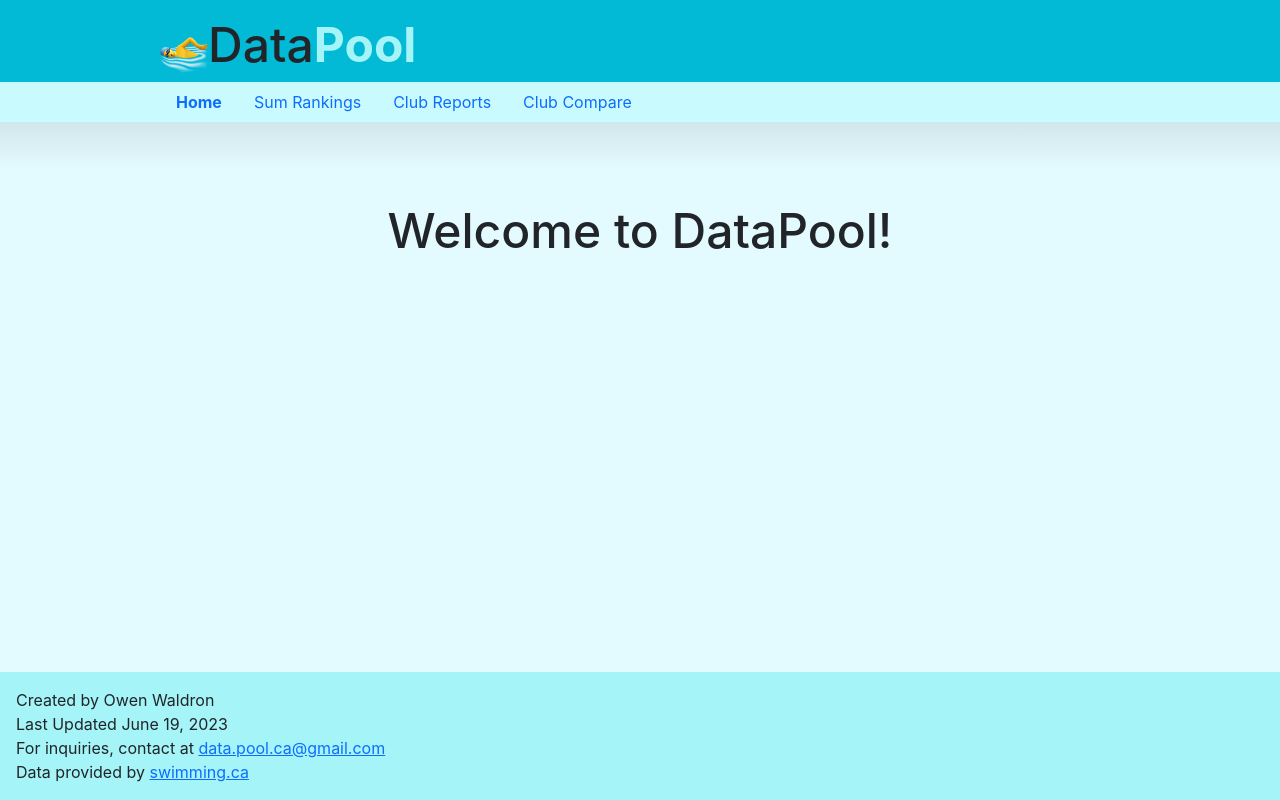
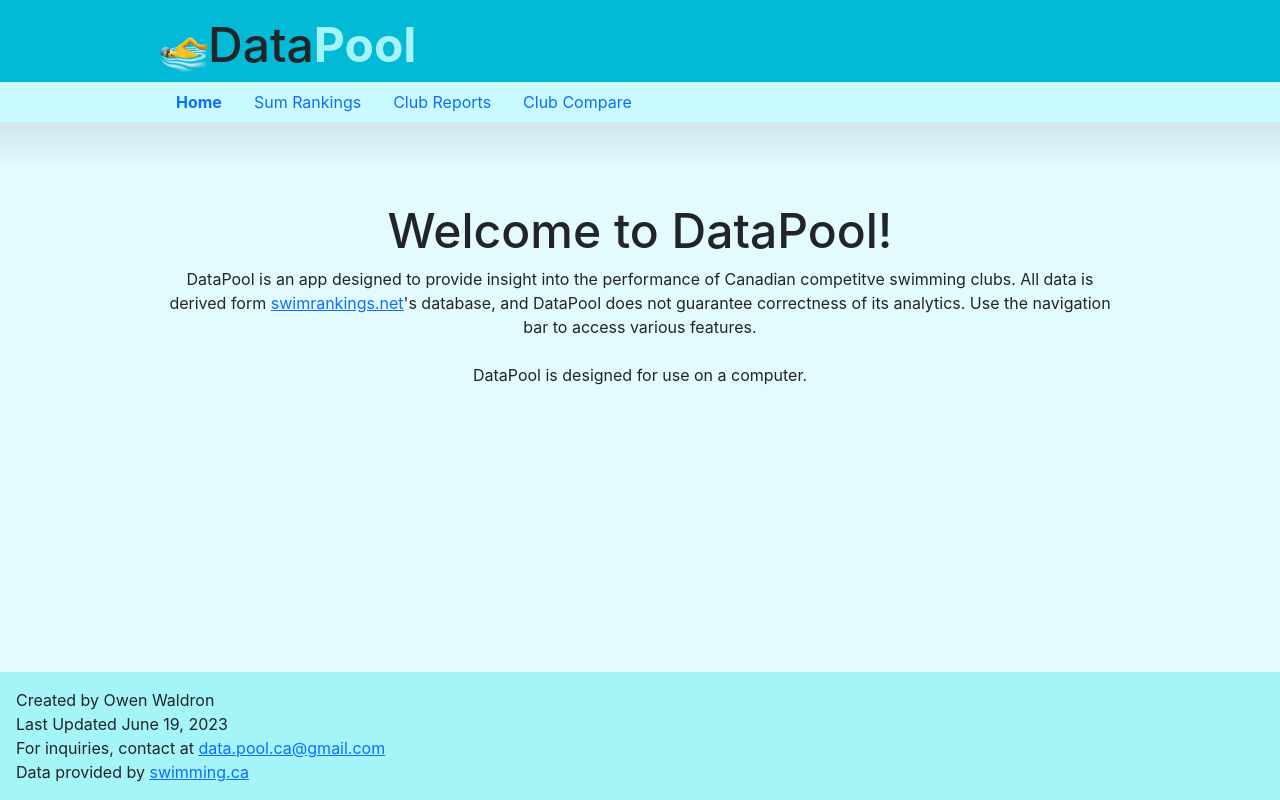
Before and after one commit to OwenWaldron/datapoolreact, a React (Create React App) app: page / in a window 1280 px wide. Built offline with nearby package versions, Linux system fonts and the light colour scheme.

Commit message:
Changed api address

```diff
--- a/package.json
+++ b/package.json
@@ -9,6 +9,7 @@
     "@testing-library/jest-dom": "^5.16.5",
     "@testing-library/react": "^13.4.0",
     "@testing-library/user-event": "^13.5.0",
+    "@vercel/analytics": "^1.0.1",
     "react": "^18.2.0",
     "react-dom": "^18.2.0",
     "react-router-dom": "^6.12.1",
--- a/src/App.css
+++ b/src/App.css
@@ -5,13 +5,20 @@ header {
 
 footer {
   background-color: #a4f4f8;
-  margin-top: 1rem;
+  margin-top: 6rem;
   padding: 1rem;
   text-align: left;
 }
 
-article {
-  vertical-align: top;
+
+.bodyDiv {
+  max-width: inherit;
+  background-color: #e3faff;
+  display: grid;
+  grid-template-rows: auto 1fr auto;
+  min-height: 100vh;
+  width: 100vw;
+  margin: 0rem;
 }
 
 nav {
@@ -22,9 +29,10 @@ nav {
 }
 
 .content {
-  padding: 0 10rem 0;
+  padding: 0rem 10rem 0rem;
   text-align: center;
   padding-bottom: 3rem;
+  max-width: 100%;
 }
 
 table {
@@ -32,7 +40,7 @@ table {
   margin-left: auto;
   margin-right: auto;
   empty-cells: hide;
-  box-shadow: 0 0 20px rgba(0, 0, 0, 0.15);
+  box-shadow: 0 0 1rem rgba(0, 0, 0, 0.15);
 }
 
 th, td {
@@ -97,14 +105,6 @@ a.navi {
 .icon {
   height: 3rem;
   width: 3rem;
-}
-
-body {
-  background-color: #e3faff;
-  display: grid;
-  grid-template-rows: auto 1fr auto;
-  min-height: 100vh;
-  margin: 0rem;
 }
 
 .spacer {
@@ -172,7 +172,6 @@ canvas {
 
 .statusSuccess {
   font-size: 1rem;
-  /* border: solid 1.5px black; */
   background-color: #18db4c;
   color: white;
   font-weight: bold;
@@ -184,7 +183,6 @@ canvas {
 
 .statusLoading {
   font-size: 1rem;
-  /* border: solid 1.5px gray; */
   background-color: orange;
   color: white;
   font-weight: bold;
@@ -196,7 +194,6 @@ canvas {
 
 .statusFailed {
   font-size: 1rem;
-  /* border: solid 1.5px gray; */
   background-color: red;
   color: white;
   font-weight: bold;
@@ -241,10 +238,11 @@ canvas {
 }
 
 
-.bodyDiv {
+body {
   background-color: #e3faff;
   display: grid;
   grid-template-rows: auto 1fr auto;
   min-height: 100vh;
   margin: 0rem;
+  max-width: 100%;
 }
--- a/src/App.js
+++ b/src/App.js
@@ -7,10 +7,12 @@ import SumRankings from './pages/sumrankings';
 import ClubReport from './pages/clubreport';
 import PageFooter from './components/pagefooter';
 import ClubCompare from './pages/clubcompare';
+import { Analytics } from '@vercel/analytics/react'
 
 function App() {
   return (
     <Router>
+      <Analytics />
       <Navbar/>
       <article>
         <div className="spacer"></div>
--- a/src/components/searchbar/index.js
+++ b/src/components/searchbar/index.js
@@ -3,7 +3,7 @@ import React, {useEffect, useState} from 'react';
 
 
 const getClubsFromAPI = async (search) => {
-    let url = `https://www.data-pool.ca/api/clubs?search=${search}`
+    let url = `http://3.99.34.176/api/clubs?search=${search}`
     const res = await fetch(url);
     const data = await res.json();
     return data;
--- a/src/components/statusmarker/index.js
+++ b/src/components/statusmarker/index.js
@@ -2,7 +2,7 @@ import React, {useState, useEffect} from 'react'
 import Swal from "sweetalert2";
 
 const getVersion = async () => {
-    let url = 'https://www.data-pool.ca/api/version';
+    let url = 'http://3.99.34.176/api/version';
     const res = await fetch(url);
     const data = await res.json();
     return data
@@ -25,7 +25,7 @@ const StatusMarker = (props) => {
         })
       };
       const triggerRefresh = () => {
-        fetch('https://www.data-pool.ca/api/refresh')
+        fetch('http://3.99.34.176//api/refresh')
         getVersion().then((version) => {
             setStatus(version)
             props.changer(version.complete)
--- a/src/pages/clubcompare.js
+++ b/src/pages/clubcompare.js
@@ -53,7 +53,7 @@ const ClubCompare = () => {
     const updateResults = async () => {
         setLoading(true);
         var row_name = `${clubName} ${ages[0]}-${ages[1]} ${gender} ${stroke}`;
-        let url = `https://www.data-pool.ca/api/clubreport/general?age_min=${ages[0]}&age_max=${ages[1]}&first_season=${seasons[0]}&last_season=${seasons[1]}&club_name=${clubName}&gender=${gender}&course=${course}&stroke=${stroke}&max_place=${place}&points_style=${points}`;
+        let url = `http://3.99.34.176/api/clubreport/general?age_min=${ages[0]}&age_max=${ages[1]}&first_season=${seasons[0]}&last_season=${seasons[1]}&club_name=${clubName}&gender=${gender}&course=${course}&stroke=${stroke}&max_place=${place}&points_style=${points}`;
         const res = await fetch(url);
         const data = await res.json();
         var row = {name: row_name, data: data};
--- a/src/pages/clubreport.js
+++ b/src/pages/clubreport.js
@@ -48,7 +48,7 @@ const ClubReport = () => {
 
     const updateResults = async () => {
         setLoading(true);
-        let url = `https://www.data-pool.ca/api/clubreport/general?age_min=${ages[0]}&age_max=${ages[1]}&first_season=${seasons[0]}&last_season=${seasons[1]}&club_name=${clubName}&gender=${gender}&course=${course}&stroke=${stroke}&max_place=${place}&points_style=${points}`;
+        let url = `http://3.99.34.176/api/clubreport/general?age_min=${ages[0]}&age_max=${ages[1]}&first_season=${seasons[0]}&last_season=${seasons[1]}&club_name=${clubName}&gender=${gender}&course=${course}&stroke=${stroke}&max_place=${place}&points_style=${points}`;
         const res = await fetch(url);
         const data = await res.json();
         setData(data);
--- a/src/pages/index.js
+++ b/src/pages/index.js
@@ -4,6 +4,13 @@ const Home = () => {
     return (
         <div className='content'>
             <h1>Welcome to DataPool!</h1>
+            <p>
+                DataPool is an app designed to provide insight into the performance of Canadian competitve swimming clubs.
+                All data is derived form <a href='https://swimrankings.net'>swimrankings.net</a>'s database, and DataPool does not guarantee correctness of its analytics.
+                Use the navigation bar to access various features.
+                <br/><br/>
+                DataPool is designed for use on a computer.
+            </p>
         </div>
     );
 };
--- a/src/pages/sumrankings.js
+++ b/src/pages/sumrankings.js
@@ -41,7 +41,7 @@ const SumRankings = () => {
     const [upToDate, setUpToDate] = useState(true);
 
 
-    const STEM = 'https://www.data-pool.ca/api/sumrankings?';
+    const STEM = 'http://3.99.34.176/api/sumrankings?';
     const updateResults = async () => {
         setLoading(true);
         let url = STEM + `age=${ages[0]}&age_max=${ages[1]}&season=${season}&gender=${gender}&course=${course}&stroke=${stroke}&max_place=${place}&points_style=${points}`;
```
Also changed, not shown: 1 other file (tests, documents, lock files or other folders).
